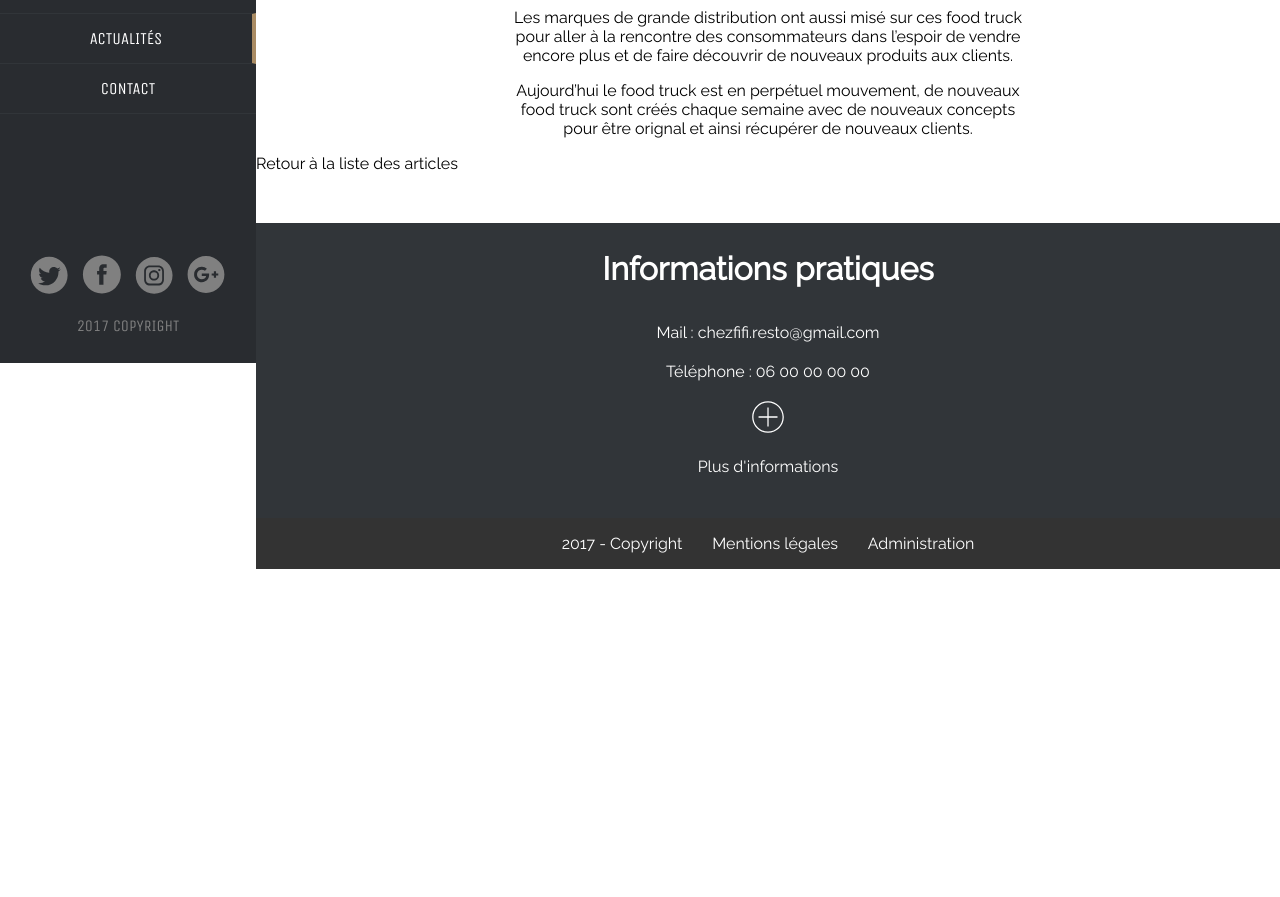
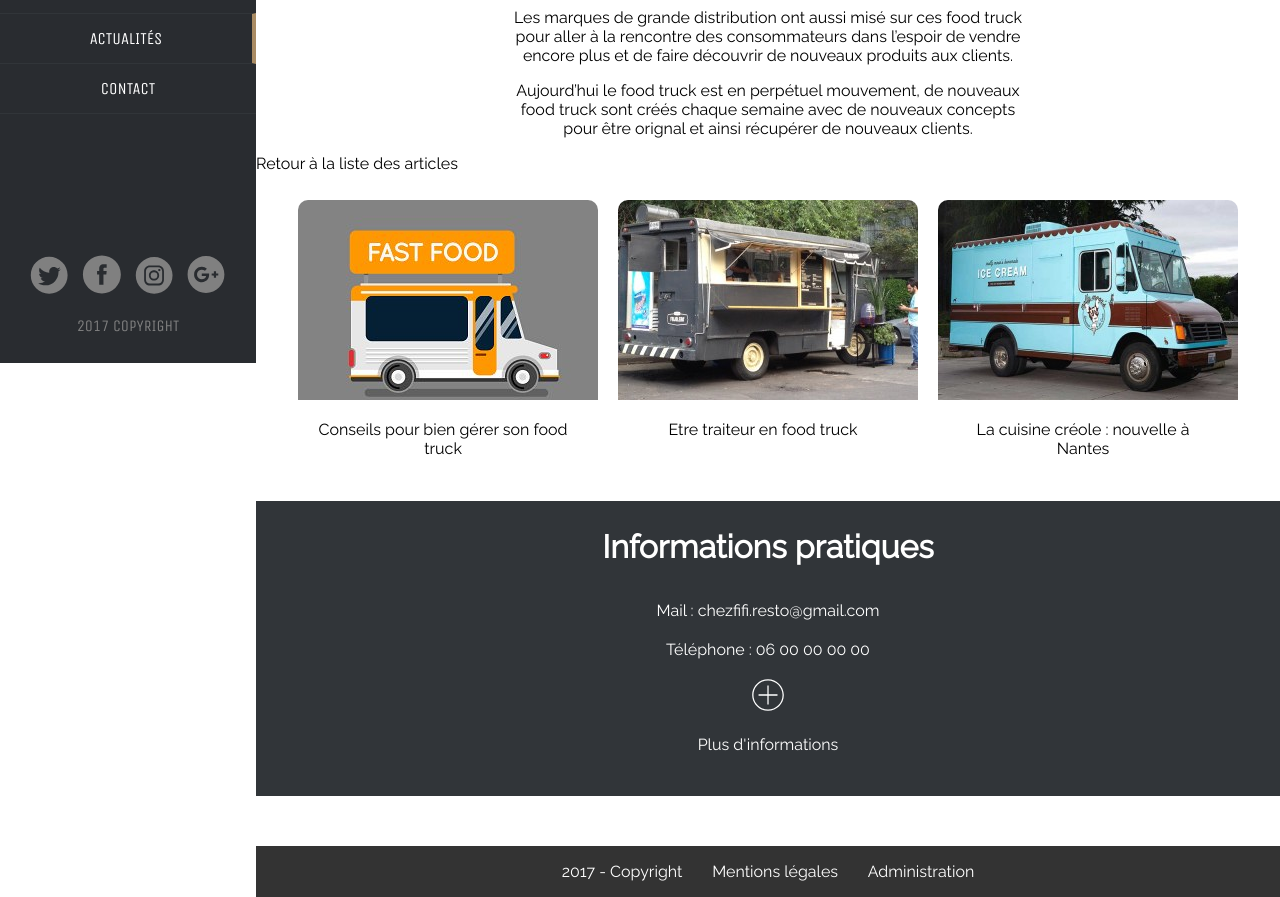
Before and after one commit to ErwannGui/ProjetFinal, a PHP site: page /article.php in a window 1280 px wide. Shown: the part 437-1334 px from the top of the page. Before the commit the page ends 1006 px from the top, so only its background shows below. Run offline with PHP 8.4, Linux system fonts and the light colour scheme; some libraries are stand-ins or nearby versions.

Commit message:
Articles + blog

```diff
--- a/article.php
+++ b/article.php
@@ -11,7 +11,7 @@
     <body>
 
         <?php $page = 4;
-        include "headerFront.php"; ?>
+            include "headerFront.php"; ?>
 
         <div id="container">
 
@@ -36,11 +36,39 @@
                 <div id="articleBack">
                     <a href="blog.php">Retour à la liste des articles</a>
                 </div>
+                <div class="blogArticlesArticles">
+                    <a href="article.php">
+                        <div>
+                            <article class="all foodtruck">
+                                <img src="images/articles/articleOne.jpg" alt="Food truck" title="Food truck">
+                                <p>Conseils pour bien gérer son food truck</p>
+                            </article>
+                        </div>
+                    </a>
+
+                    <a href="article.php">
+                        <div>
+                            <article class="all foodtruck cook">
+                                <img src="images/articles/articleTwo.jpg" alt="Food truck" title="Food truck">
+                                <p>Etre traiteur en food truck</p>
+                            </article>
+                        </div>
+                    </a>
+
+                    <a href="article.php">
+                        <div>
+                            <article class="all cook">
+                                <img src="images/articles/articleThree.jpg" alt="Food truck" title="Food truck">
+                                <p>La cuisine créole : nouvelle à Nantes</p>
+                            </article>
+                        </div>
+                    </a>
+
+                </div>
+
+                <?php include "infos_comp.php"; ?>
 
             </div>
-
-            <?php include "infos_comp.php"; ?>
-
         </div>
 
         <?php include "footer.php"; ?>
--- a/blog.php
+++ b/blog.php
@@ -40,7 +40,7 @@
                 </div>
 
 
-                <div id="blogArticlesArticles">
+                <div class="blogArticlesArticles">
                     <a href="article.php">
                         <div>
                             <article class="all foodtruck">
--- a/css/style.css
+++ b/css/style.css
@@ -692,7 +692,7 @@ h2 {
 }
 
 /* Partie qui affiche les articles */
-#blogArticlesArticles{
+.blogArticlesArticles{
     display: flex;
     flex-wrap: wrap;
     justify-content: center;
@@ -700,24 +700,24 @@ h2 {
 }
 
 /* Gérer chaque article */
-#blogArticlesArticles a{
+.blogArticlesArticles a{
     margin: 15px 10px 15px 10px;
     background-color: white;
     border-radius: 10px;
 }
 
 /* Hover des images des articles */
-#blogArticlesArticles img:hover{
+.blogArticlesArticles img:hover{
     filter: brightness(70%);
 }
 
-#blogArticlesArticles img{
+.blogArticlesArticles img{
     border-top-left-radius: 10px;
     border-top-right-radius: 10px;
 }
 
 /* Titre des articles    */
-#blogArticlesArticles p{
+.blogArticlesArticles p{
     margin-left: 20px;
     max-width: 250px;
     text-align: center;
@@ -1398,6 +1398,7 @@ h2 {
 
 #menuSetMenuContainerOne strong, #menuSetMenuContainerTwo strong, #menuSetMenuContainerThree strong{
     font-size: 20px;
+    color: #AA8C64;
 }
 
 #menuBoardContainer{
@@ -1547,6 +1548,10 @@ th, td {
     margin: auto;
 }
 
+#articleBack{
+
+}
+
 /*----------------------*/
 /*  FIN PAGE ARTICLE    */
 /*----------------------*/
```
